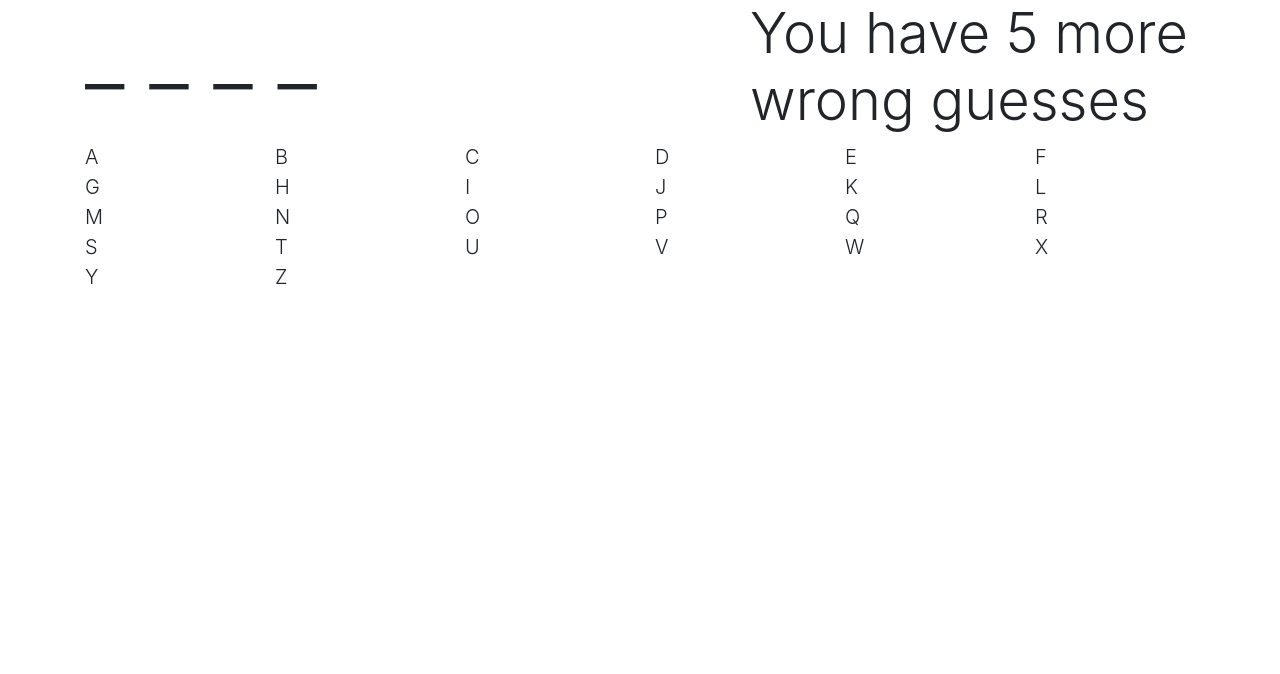
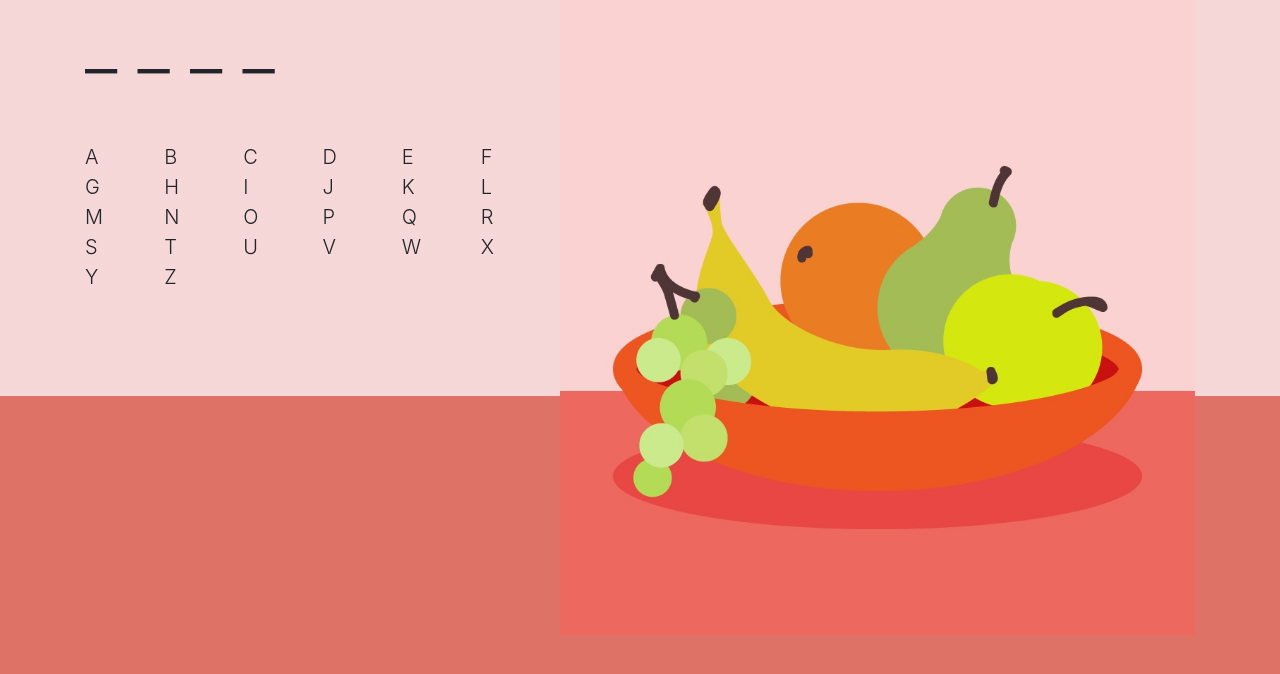
Before and after one commit to jwmann13/word-guess-game, a plain HTML site: page index.html in a window 1280 px wide. Drawn offline with nearby package versions, Linux system fonts and the light colour scheme.

Commit message:
Made a much more stylized version featuring images by Reagan Floyd

```diff
--- a/assets/css/style.css
+++ b/assets/css/style.css
@@ -0,0 +1,4 @@
+body {
+    height: 100vh;
+    background-image: linear-gradient(#f5d5d5f0 49.5%, #df7266 49.2%);
+}
--- a/assets/js/game.js
+++ b/assets/js/game.js
@@ -7,16 +7,27 @@ $(document).ready(function () {
     // Grab div to hold the user interfacing text
     const blankSpace = $(".blanks");
     const guessIndicator = $(".guess-number");
+    const imgs = $(".images");
 
     // Set up dynamic variables to hold background data
     let blankStr = "";
-    let guessCounter = 5;
+    let guessCounter = 0;
     let wrongGuesses = [];
 
     // fill blank string with dashes(as place holders) and spaces(for legibility);
     for (let i = 0; i < targetWord.length; i++) {
         blankStr = blankStr + "_ ";
     }
+
+    let fruitPic = $('<img>');
+    fruitPic.addClass('img-responsive');
+    fruitPic.css({
+        'width': '100%',
+        'height': 'auto'
+    });
+    fruitPic.attr('src', 'assets/images/froot-' + guessCounter + '.jpeg')
+    imgs.append(fruitPic);
+
     //  create letter indicators to html;
     for (let i = 0; i < letters.length; i++) {
         var letterDisplay = $("<div>");
@@ -27,7 +38,7 @@ $(document).ready(function () {
     }
     // show those on page;
     blankSpace.text(blankStr);
-    guessIndicator.text("You have " + guessCounter + " more wrong guesses");
+    // guessIndicator.text("You have " + guessCounter + " more wrong guesses");
 
     // main user interaction function
     $(document).keyup(function (event) {
@@ -36,7 +47,7 @@ $(document).ready(function () {
         // handles non letter key presses
         if (letters.includes(userGuess.toUpperCase())) {
             // handles play vs loss state
-            if (guessCounter > 1) {
+            if (guessCounter < 5) {
                 if (targetWord.indexOf(userGuess) != -1) {
                     // hold temporary string of correctly guessed letters and dashes with no spaces
                     let temp = blankStr.replace(/\s/g, '');
@@ -74,7 +85,9 @@ $(document).ready(function () {
                         'color': 'red',
                         'text-decoration': 'line-through'
                     });
-                    guessIndicator.text("You have " + guessCounter + " more wrong guesses");
+                    fruitPic.attr('src', 'assets/images/froot-' + guessCounter + '.jpeg')
+                    imgs.append(fruitPic);
+                    // guessIndicator.text("You have " + guessCounter + " more wrong guesses");
                 }
             } else {
                 // engages loss state
@@ -95,7 +108,7 @@ $(document).ready(function () {
         if (!wrongGuesses.includes(guess)) {
             wrongGuesses.push(guess);
             if (targetWord.indexOf(guess) === -1) {
-                guessCounter -= 1;
+                guessCounter += 1;
             }
         }
     }
@@ -103,12 +116,14 @@ $(document).ready(function () {
     function reset() {
         targetWord = wordList[Math.floor(Math.random() * wordList.length)];
         blankStr = "";
-        guessCounter = 5;
+        guessCounter = 0;
         wrongGuesses = [];
         for (let i = 0; i < targetWord.length; i++) {
             blankStr = blankStr + "_ ";
         }
-        $('.character').removeAttr('style')
+        $('.character').removeAttr('style');
+        fruitPic.attr('src', 'assets/images/froot-' + guessCounter + '.jpeg')
+        imgs.append(fruitPic);
         blankSpace.text(blankStr);
         guessIndicator.text("You have " + guessCounter + " more wrong guesses");
     }
--- a/index.html
+++ b/index.html
@@ -6,7 +6,8 @@
     <meta name="viewport" content="width=device-width, initial-scale=1.0">
     <meta http-equiv="X-UA-Compatible" content="ie=edge">
 
-    <link rel="stylesheet" href="https://stackpath.bootstrapcdn.com/bootstrap/4.3.1/css/bootstrap.min.css" integrity="sha384-ggOyR0iXCbMQv3Xipma34MD+dH/1fQ784/j6cY/iJTQUOhcWr7x9JvoRxT2MZw1T" crossorigin="anonymous">
+    <link rel="stylesheet" href="https://stackpath.bootstrapcdn.com/bootstrap/4.3.1/css/bootstrap.min.css"
+        integrity="sha384-ggOyR0iXCbMQv3Xipma34MD+dH/1fQ784/j6cY/iJTQUOhcWr7x9JvoRxT2MZw1T" crossorigin="anonymous">
     <link rel="stylesheet" href="assets/css/style.css">
     <script src="https://code.jquery.com/jquery-3.4.1.min.js"
         integrity="sha256-CSXorXvZcTkaix6Yvo6HppcZGetbYMGWSFlBw8HfCJo=" crossorigin="anonymous"></script>
@@ -16,10 +17,13 @@
 <body>
     <div class="container">
         <div class="row">
-            <h1 class="display-2 blanks col-12 col-md-7 justify-content-center"></h1>
-            <h1 class="display-4 guess-number col-12 col-md-5 justify-content-center"></h1>
+            <div class="col-12 col-md-5">
+                <h1 class="display-3 blanks justify-content-center pb-5"></h1>
+                <div class="row justify-content-start letters"></div>
+            </div>
+            <!-- <h1 class="display-4 guess-number col-12 col-md-5 justify-content-center"></h1> -->
+            <div class="col-12 col-md-7 images"></div>
         </div>
-        <div class="row justify-content-start letters"></div>
     </div>
 
     <script type="text/javascript" src="assets/js/game.js"></script>
```
Also changed, not shown: assets/images/froot-0.jpeg (added), assets/images/froot-1.jpeg (added), assets/images/froot-2.jpeg (added), assets/images/froot-3.jpeg (added), assets/images/froot-4.jpeg (added), assets/images/froot-5.jpeg (added), 3 other files.
